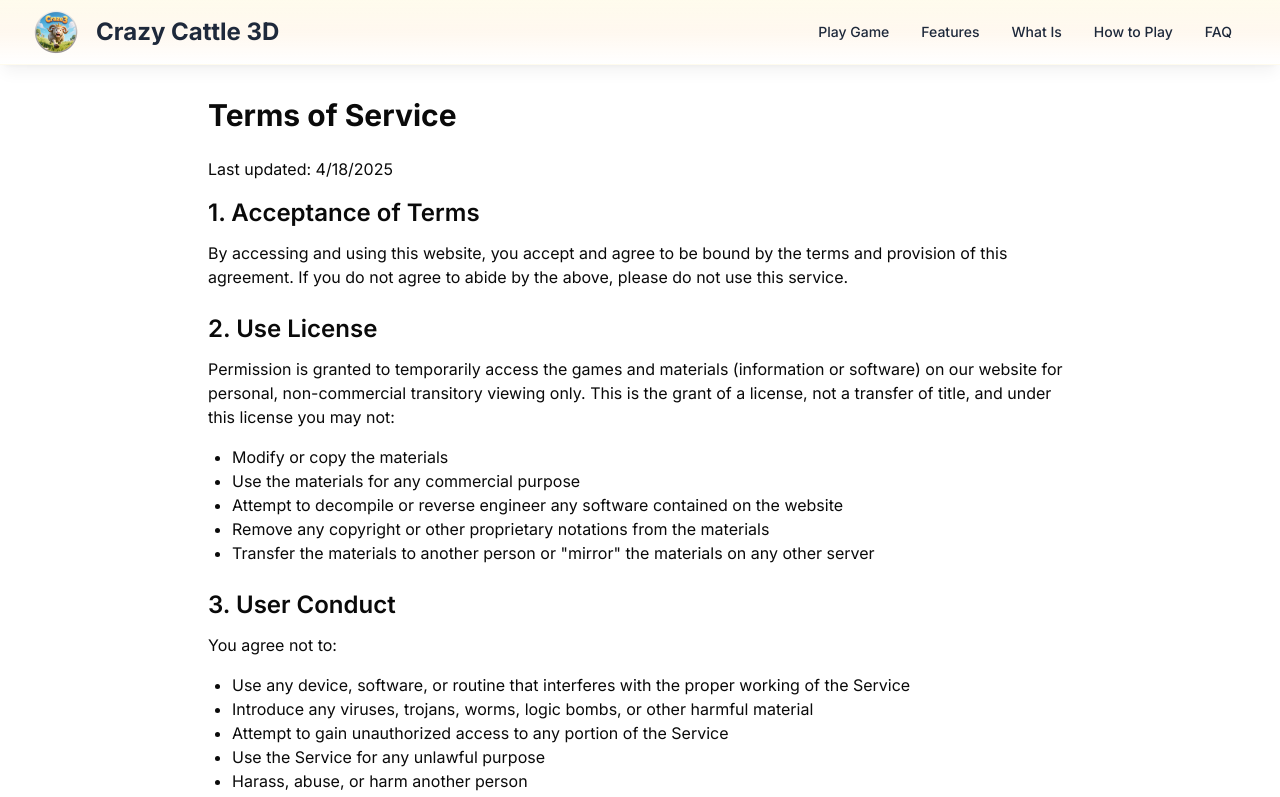
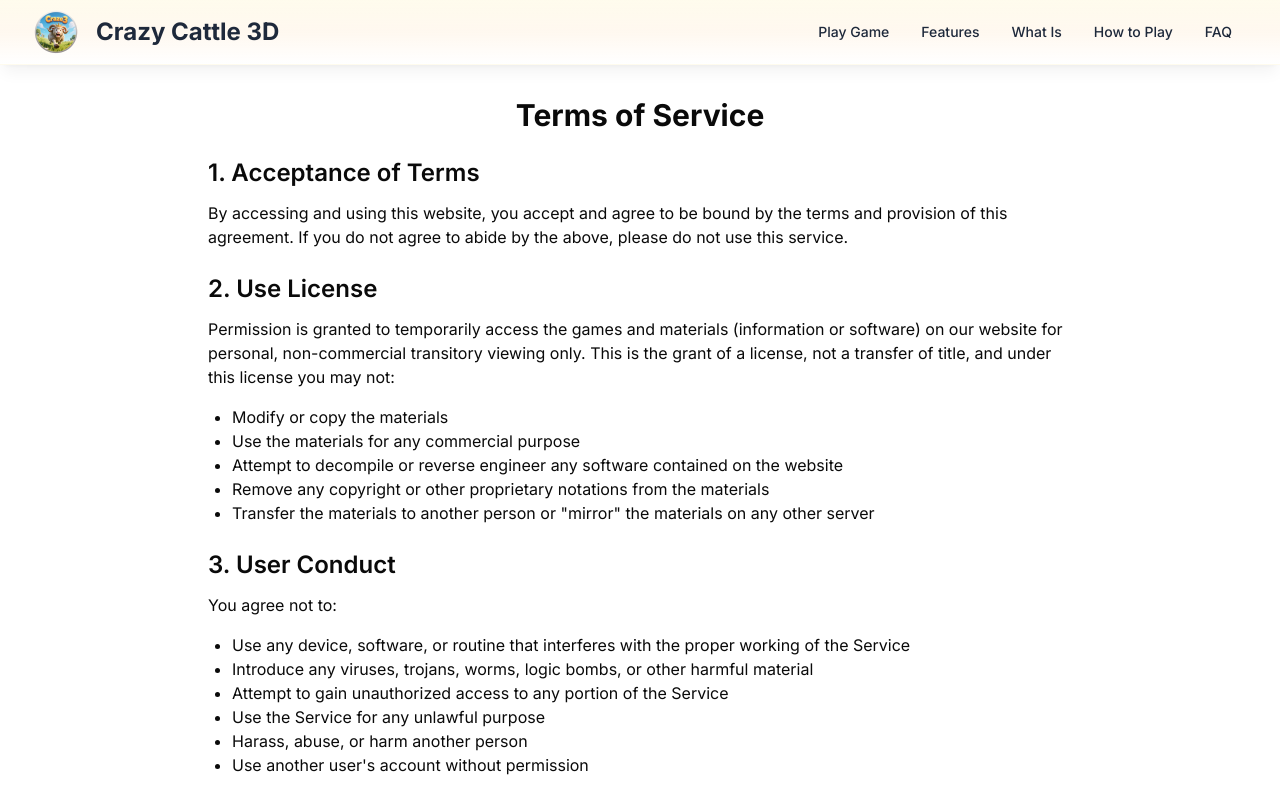
Before and after one commit to zhangyuliang1994/crazycattle3d, a Next.js app: page /terms-of-service in a window 1280 px wide. Shown: the top 797 px of the page. Built offline with nearby package versions, Linux system fonts and the light colour scheme.

Commit message:
delete date for tos/pp

```diff
--- a/app/privacy-policy/page.tsx
+++ b/app/privacy-policy/page.tsx
@@ -8,9 +8,7 @@
 
       <main className="container mx-auto">
         <div className="max-w-4xl mx-auto px-4 py-8">
-          <h1 className="text-3xl font-bold mb-6">Privacy Policy</h1>
-
-          <p className="mb-4">Last updated: {new Date().toLocaleDateString()}</p>
+          <h1 className="text-3xl text-center font-bold mb-6">Privacy Policy</h1>
 
           <div className="space-y-6">
             <section>
--- a/app/terms-of-service/page.tsx
+++ b/app/terms-of-service/page.tsx
@@ -18,9 +18,7 @@
 
       <main className="container mx-auto">
         <div className="max-w-4xl mx-auto px-4 py-8">
-          <h1 className="text-3xl font-bold mb-6">Terms of Service</h1>
-
-          <p className="mb-4">Last updated: {new Date().toLocaleDateString()}</p>
+          <h1 className="text-3xl text-center font-bold mb-6">Terms of Service</h1>
 
           <div className="space-y-6">
             <section>
```
